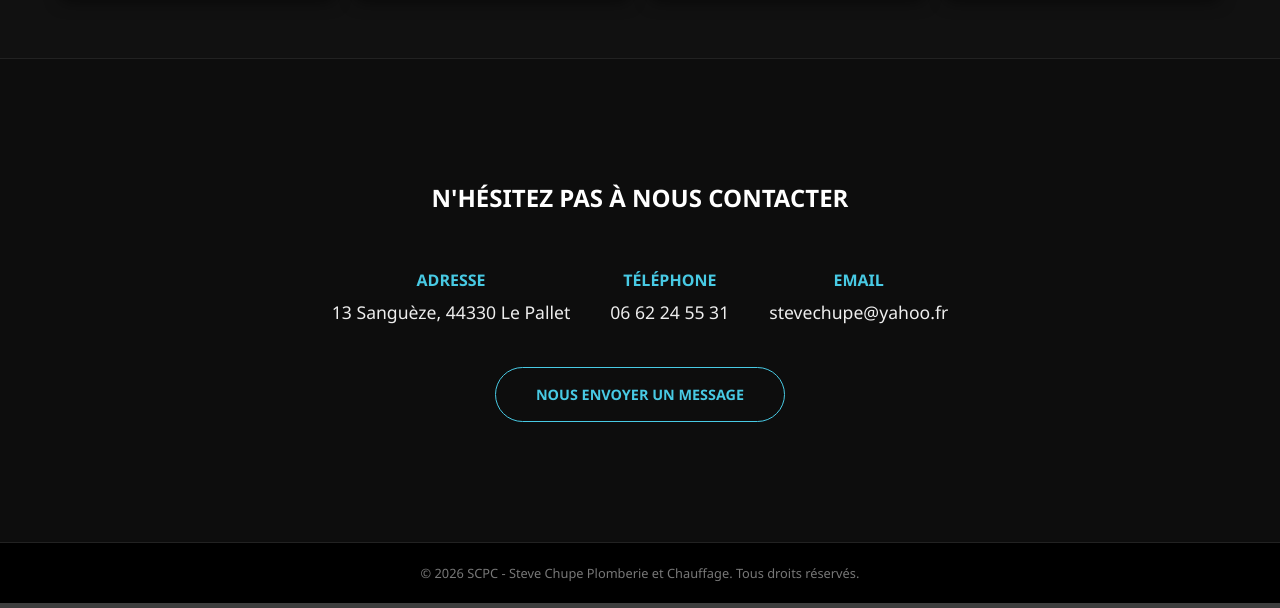
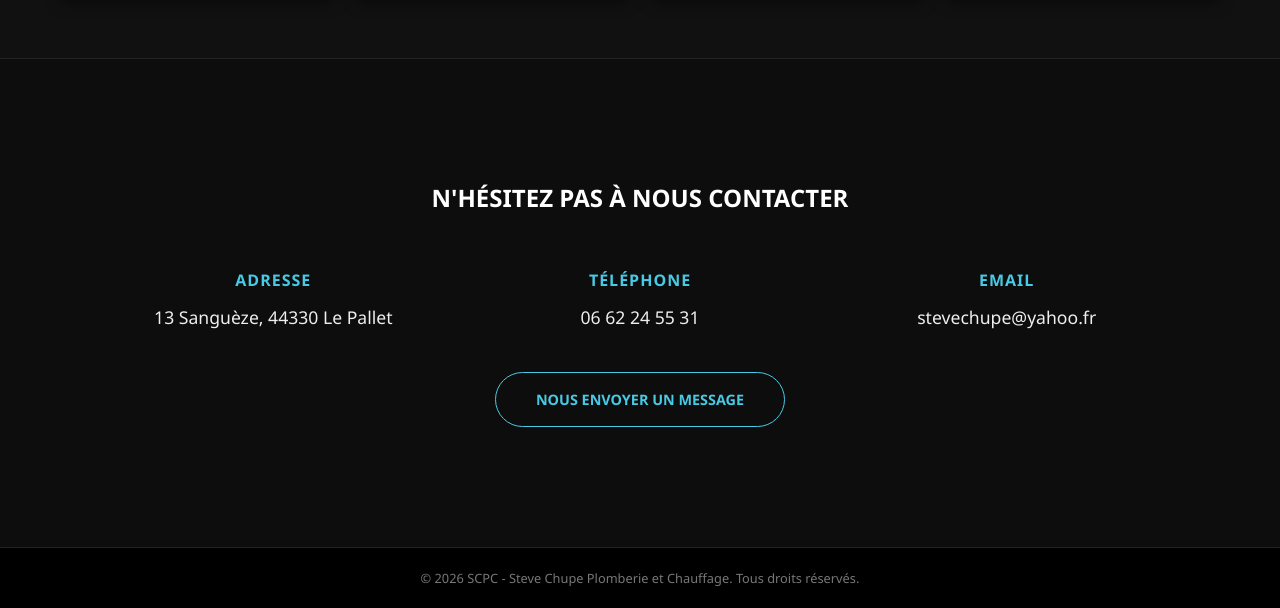
Before and after one commit to AstrenV1/SCPC, a PHP site: page / in a window 1280 px wide. Shown: the part 1454-2062 px from the top of the page. Run offline with PHP 8.4, Linux system fonts and the light colour scheme.

Commit message:
Refactor CSS variables and layout styles

```diff
--- a/style.css
+++ b/style.css
@@ -47,7 +47,6 @@ header {
     top: 0;
     z-index: 1000;
     border-bottom: 1px solid #333;
-    transition: height 0.3s ease;
 }
 
 nav {
@@ -409,7 +408,7 @@ a.service-card:hover::before {
 }
 
 /* =========================================
-   8. CONTACT & FOOTER
+   8. CONTACT & FOOTER (CORRIGÉ & ALIGNÉ)
    ========================================= */
 .contact-section {
     background-color: #0d0d0d;
@@ -418,34 +417,59 @@ a.service-card:hover::before {
     border-top: 1px solid #222;
 }
 
-.contact-section h2 { margin-bottom: 50px; text-align: center; color: #fff; }
+.contact-section h2 {
+    margin-bottom: 50px;
+    text-align: center;
+    color: #fff;
+}
 
 .contact-info {
     display: flex;
-    justify-content: center;
+    justify-content: center; /* Centre le groupe horizontalement */
+    align-items: flex-start; /* Aligne le haut des éléments */
     gap: 40px;
-    flex-wrap: wrap;
+    flex-wrap: wrap; /* Permet de passer à la ligne sur petit écran */
     text-align: center;
     margin-bottom: 40px;
+    width: 100%;
+}
+
+/* Styles individuels des colonnes (Adresse, Tel, Email) */
+.info-item {
+    flex: 1;             /* Force les 3 colonnes à avoir la même largeur */
+    min-width: 250px;    /* Empêche d'être trop petit */
+    display: flex;
+    flex-direction: column;
+    align-items: center; /* Centre le texte et les icônes DANS la colonne */
 }
 
 .info-item p, .info-item a {
     font-size: 1.1rem;
     color: #eee !important;
+    margin-top: 5px;
 }
+
 .info-item strong {
     display: block;
     color: var(--light-blue);
     margin-bottom: 5px;
+    text-transform: uppercase;
+    letter-spacing: 1px;
 }
 
+/* Bouton centré */
 .btn-submit {
+    display: block;      /* Important pour le centrage */
+    margin: 0 auto;      /* Centre le bouton */
     background: transparent;
     border: 1px solid var(--light-blue);
     color: var(--light-blue) !important;
     padding: 15px 40px;
     border-radius: 50px;
+    text-align: center;
+    width: fit-content;
 }
+
 .btn-submit:hover {
     background: var(--light-blue);
     color: #000 !important;
```
